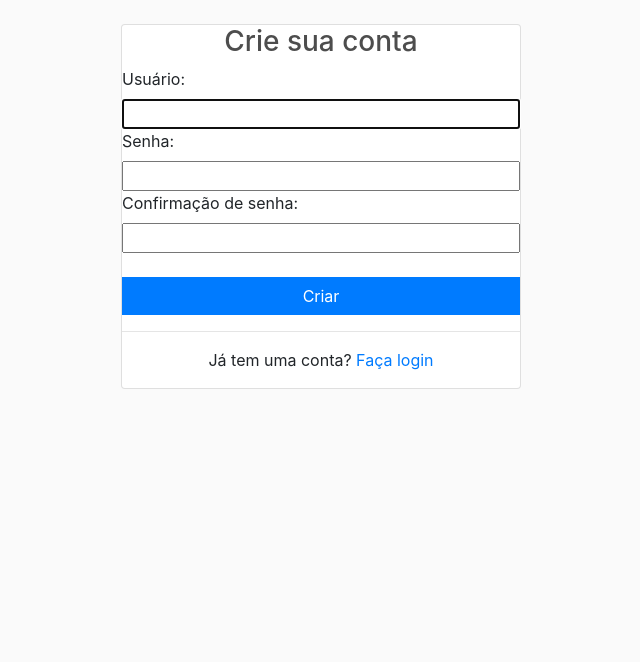
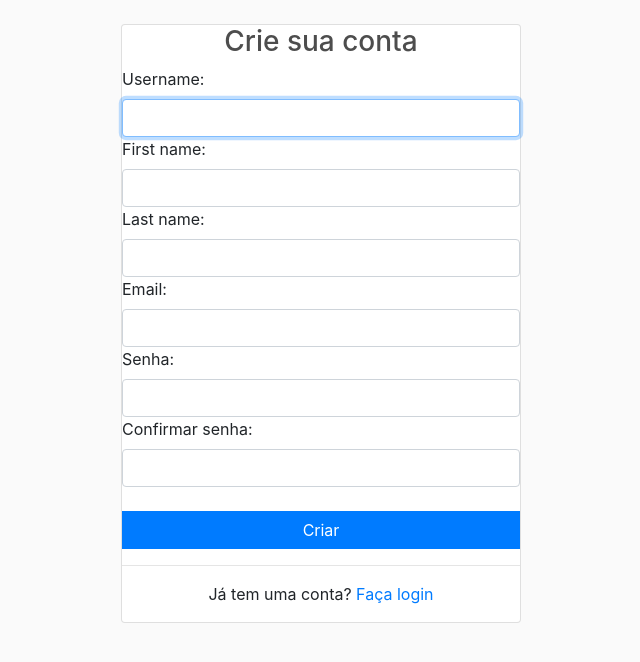
Before and after one commit to ShRafa/ecommerce, a Django app: page /signin/ in a window 1280 px wide. Shown: the part 56-718 px from the top of the page, without its empty margins (319-959 px from the left). Run offline with Django 3.2, Linux system fonts and the light colour scheme; some libraries are stand-ins or nearby versions.

Commit message:
August/07: FInish

```diff
--- a/standard/templates/standard/signin.html
+++ b/standard/templates/standard/signin.html
@@ -7,6 +7,7 @@
         <form style="width: 400px;" method="post" class="card">{% csrf_token %}
 
             <h3 class="text-center">Crie sua conta</h2>
+
             {% for field in form %}
                 {{ field.label_tag }}
                 {{ field }}
--- a/standard/views.py
+++ b/standard/views.py
@@ -1,19 +1,22 @@
 import datetime
 import json
 from decimal import Decimal
-from typing import Any, Dict
 
-from django.contrib.auth import login
+from django import forms
+from django.contrib.auth import login, password_validation
 from django.contrib.auth.forms import UserCreationForm
+from django.contrib.auth.models import User
+from django.contrib.auth.validators import UnicodeUsernameValidator
 from django.contrib.auth.views import LoginView, LogoutView
-from django.forms.models import BaseModelForm
-from django.http import Http404, HttpResponse, JsonResponse
+from django.http import JsonResponse
 from django.shortcuts import redirect, render
 from django.urls import reverse_lazy
+from django.utils.translation import gettext_lazy as _
+from django.views.decorators.csrf import csrf_exempt
 from django.views.generic.edit import CreateView
 
 from .models import *
-from .utils import cartData, cookieCart, guestOrder
+from .utils import cartData, guestOrder
 
 
 def store(request):
@@ -72,9 +75,6 @@ def updateItem(request):
     return JsonResponse("Item was added", safe=False)
 
 
-from django.views.decorators.csrf import csrf_exempt
-
-
 @csrf_exempt
 def processOrder(request):
     transaction_id = datetime.datetime.now().timestamp()
@@ -114,24 +114,80 @@ def processOrder(request):
 
 def historic(request):
     if request.user.is_authenticated:
-        # orders = Order.objects.filter(customer=request.user.customer).order_by('-id', 'complete')
-        # orders = Order.objects.filter(customer__user=request.user).order_by('-id', 'complete')
         orders = request.user.customer.order_set.order_by("-id", "complete")
         return render(request, "standard/historic.html", {"orders": orders})
     else:
         return redirect("login")
 
 
+username_validator = UnicodeUsernameValidator()
+
+
+class SigninForm(UserCreationForm):
+    first_name = forms.CharField(
+        max_length=12,
+        min_length=4,
+        required=True,
+        help_text="Nome necessário",
+        widget=forms.TextInput(
+            attrs={
+                "class": "form-control",
+            }
+        ),
+    )
+    last_name = forms.CharField(
+        max_length=12,
+        min_length=4,
+        required=True,
+        help_text="Sobrenome necessário",
+        widget=(forms.TextInput(attrs={"class": "form-control"})),
+    )
+    email = forms.EmailField(
+        max_length=50,
+        help_text="E-mail necessário",
+        widget=(forms.TextInput(attrs={"class": "form-control"})),
+    )
+    password1 = forms.CharField(
+        label=_("Senha"),
+        widget=(forms.PasswordInput(attrs={"class": "form-control"})),
+        help_text=password_validation.password_validators_help_text_html(),
+    )
+    password2 = forms.CharField(
+        label=_("Confirmar senha"),
+        widget=forms.PasswordInput(attrs={"class": "form-control"}),
+        help_text=_("Senhas não coincidem"),
+    )
+    username = forms.CharField(
+        label=_("Username"),
+        max_length=150,
+        help_text=_("Máximo de 150 caracteres. Letras, dígistos e apenas @/./+/-/_ ."),
+        validators=[username_validator],
+        error_messages={"unique": _("Usuário já existe.")},
+        widget=forms.TextInput(attrs={"class": "form-control"}),
+    )
+
+    class Meta:
+        model = User
+        fields = (
+            "username",
+            "first_name",
+            "last_name",
+            "email",
+            "password1",
+            "password2",
+        )
+
+
 class SigninView(CreateView):
     template_name = "standard/signin.html"
-    form_class = UserCreationForm
-    success_url = reverse_lazy("store")
+    form_class = SigninForm
+    success_url = reverse_lazy("login")
 
     def form_valid(self, form):
         user = form.save()
         if user:
-            Customer.objects.create(user=user, name=user.username, email="")
-            login(self.request, user)
+            Customer.objects.create(user=user, name=user.username, email=user.email)
+            # login(self.request, user)
 
         return super(SigninView, self).form_valid(form)
 
```
Also changed, not shown: db.sqlite3.
